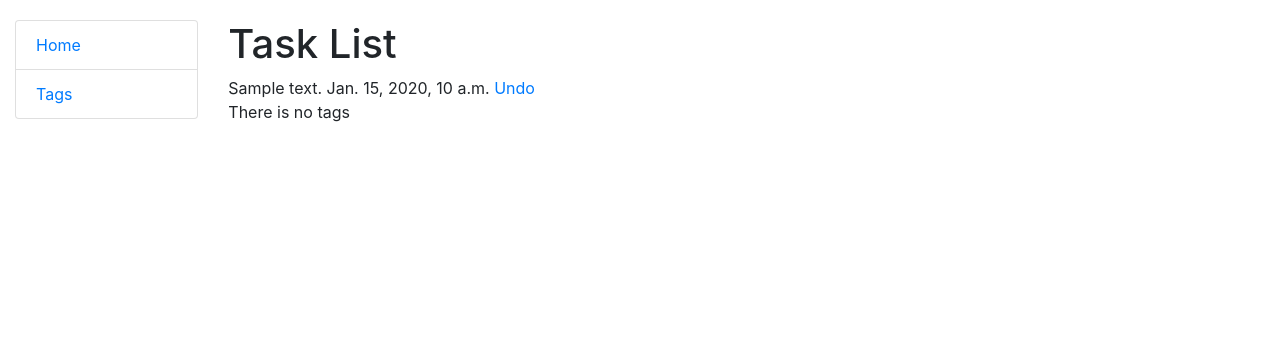
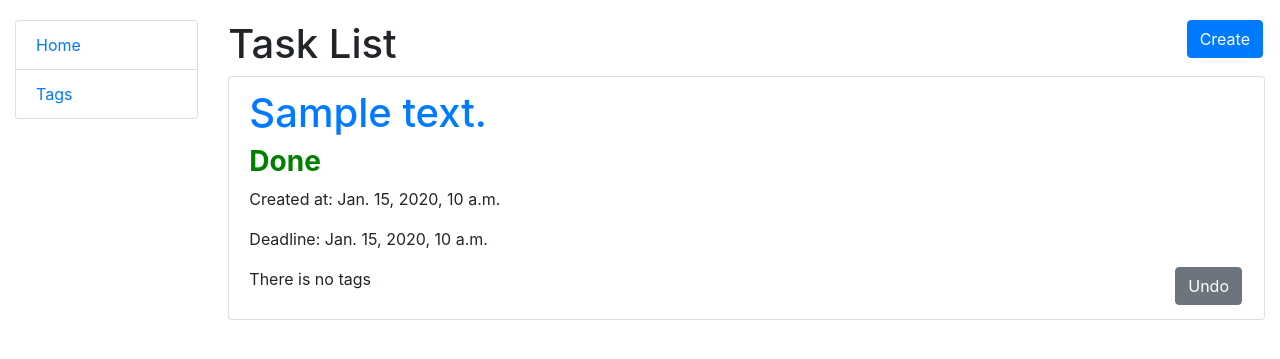
Before and after one commit to ostapT/todo-list-practice, a Django app: page / in a window 1280 px wide. Shown: the top 359 px of the page. Run offline with Django 4.2, Linux system fonts and the light colour scheme; tables that the repository leaves empty hold one stand-in row (values such as "Sample post").

Commit message:
Add Task detail, create,update and delete views

```diff
--- a/static/css/styles.css
+++ b/static/css/styles.css
@@ -6,3 +6,16 @@ body {
     float: right;
     margin: 0 2px 0 2px;
 }
+
+.task-content {
+    font-weight: bold;
+}
+.completed-task {
+    font-weight: bold;
+    color: green;
+}
+
+.not-completed-task {
+    font-weight: bold;
+    color: red;
+}
--- a/templates/todo_list/task_list.html
+++ b/templates/todo_list/task_list.html
@@ -2,15 +2,29 @@
 {% block content %}
   <h1>
     Task List
+    <a href="{% url 'todo_list:task-create' %}" class="btn btn-primary link-to-page">Create</a>
   </h1>
   {% if task_list %}
+    <ul class="list-group">
       {% for task in task_list %}
-      {{ task.content }}
-      {{ task.datetime }}
+        <li class="list-group-item">
+
+          <h1><a href="{% url 'todo_list:task-detail' pk=task.id %}">{{ task.content }}</a></h1>
+
+          <h3>{% if task.complete %}
+              <h3 class="completed-task">Done</h3>
+          {% else %}
+              <h3 class="not-completed-task">Not Done</h3>
+          {% endif %}</h3>
+          <p>Created at: {{ task.created_at }}</p>
+          {% if task.deadline %}
+            <p>Deadline: {{ task.deadline }}</p>
+
+          {% endif %}
           {% if task.complete %}
-        <a href="#">Undo</a>
+            <a class="btn btn-secondary link-to-page" href="#">Undo</a>
           {% else %}
-        <a href="#">Complete</a>
+            <a class="btn btn-success link-to-page" href="#">Complete</a>
           {% endif %}
           {% if tas.tags.all %}
 
@@ -20,7 +34,9 @@
           {% else %}
             <p>There is no tags</p>
           {% endif %}
+        </li>
       {% endfor %}
+    </ul>
   {% else %}
     <p>There is no tasks!</p>
   {% endif %}
--- a/todo_list/models.py
+++ b/todo_list/models.py
@@ -3,14 +3,21 @@ from django.db import models
 
 class Task(models.Model):
     content = models.CharField(max_length=255)
-    datetime = models.DateTimeField(auto_now_add=True)
+    created_at = models.DateTimeField(auto_now_add=True)
     deadline = models.DateTimeField(blank=True)
-    complete = models.BooleanField()
+    complete = models.BooleanField(default=False)
     tags = models.ManyToManyField("Tag", related_name="tasks")
 
+    class Meta:
+
+        ordering = ["complete", "-created_at"]
+
     def __str__(self):
-        return f"{self.content} {str(self.datetime)}"
+        return self.content
 
 
 class Tag(models.Model):
     name = models.ManyToManyField("Task")
+
+    def __str__(self):
+        return self.name
--- a/todo_list/urls.py
+++ b/todo_list/urls.py
@@ -1,11 +1,14 @@
-from django.conf import settings
-from django.conf.urls.static import static
 from django.urls import path
 
-from todo_list.views import TaskList
+from todo_list.views import TaskListView, TaskCreateView, TaskDetailView, TaskUpdateView, TaskDeleteView
 
 urlpatterns = [
-    path("", TaskList.as_view(), name="task-list"),
-] + static(settings.STATIC_URL, document_root=settings.STATIC_ROOT)
+    path("", TaskListView.as_view(), name="task-list"),
+    path("/create", TaskCreateView.as_view(), name="task-create"),
+    path("/<int:pk>/", TaskDetailView.as_view(), name="task-detail"),
+    path("/<int:pk>/update/", TaskUpdateView.as_view(), name="task-update"),
+    path("/<int:pk>/delete/", TaskDeleteView.as_view(), name="task-delete"),
+
+]
 
 app_name = "todo_list"
--- a/todo_list/views.py
+++ b/todo_list/views.py
@@ -1,8 +1,30 @@
 from django.shortcuts import render
+from django.urls import reverse_lazy
 from django.views import generic
 
 from todo_list.models import Task
 
 
-class TaskList(generic.ListView):
+class TaskListView(generic.ListView):
     model = Task
+
+
+class TaskDetailView(generic.DetailView):
+    model = Task
+
+
+class TaskCreateView(generic.CreateView):
+    model = Task
+    fields = "__all__"
+    success_url = reverse_lazy("todo_list:task-list")
+
+
+class TaskUpdateView(generic.UpdateView):
+    model = Task
+    fields = "__all__"
+    success_url = reverse_lazy("todo_list:task-list")
+
+
+class TaskDeleteView(generic.DeleteView):
+    model = Task
+    success_url = reverse_lazy("todo_list:task-list")
--- a/todo_list_practice/settings.py
+++ b/todo_list_practice/settings.py
@@ -38,6 +38,7 @@ INSTALLED_APPS = [
     "django.contrib.messages",
     "django.contrib.staticfiles",
     "crispy_forms",
+    "crispy_bootstrap4",
     "todo_list",
 ]
 
--- a/todo_list_practice/urls.py
+++ b/todo_list_practice/urls.py
@@ -13,10 +13,12 @@ Including another URLconf
     1. Import the include() function: from django.urls import include, path
     2. Add a URL to urlpatterns:  path('blog/', include('blog.urls'))
 """
+from django.conf import settings
+from django.conf.urls.static import static
 from django.contrib import admin
 from django.urls import path, include
 
 urlpatterns = [
     path("admin/", admin.site.urls),
     path("", include("todo_list.urls", namespace="todo_list"))
-]
+] + static(settings.STATIC_URL, document_root=settings.STATIC_ROOT)
```
Also changed, not shown: templates/todo_list/task_confirm_delete.html (added, +11 -0 lines), templates/todo_list/task_detail.html (added, +25 -0 lines), templates/todo_list/task_form.html (added, +12 -0 lines), todo_list/migrations/0003_alter_task_options_rename_datetime_task_created_at_and_more.py (added). Lines whose indentation alone changed are shown as unchanged.
